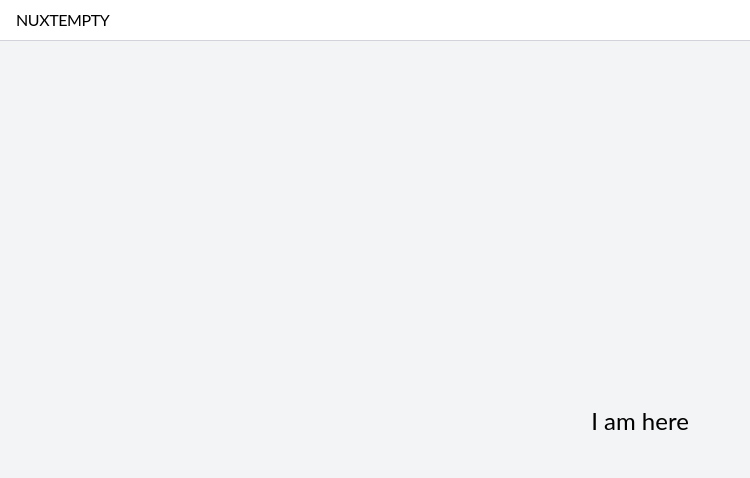
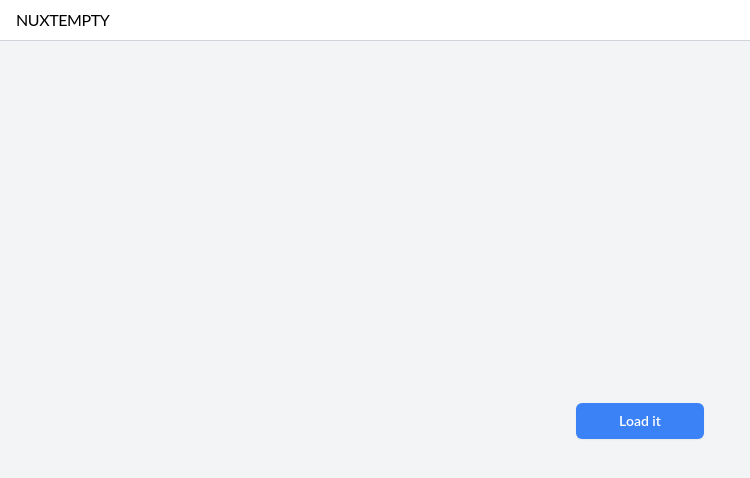
Before and after one commit to srutz/nuxtempty, a Nuxt app: page / in a window 1280 px wide. Shown: the top 478 px of the page, without its empty margins (0-750 px from the left). Built offline with nearby package versions, Linux system fonts and the light colour scheme.

Commit message:
loadingindicator

```diff
--- a/components/LoadingIndicator.vue
+++ /dev/null
@@ -1,16 +0,0 @@
-<template>
-    <div>
-        <div v-if="isLoading" class="text-4xl text-red-300">
-        I am loading ...
-        </div>
-        <slot></slot>
-    </div>
-</template>
-<script setup lang="ts">
-const l = useLoadingIndicator()
-
-const { isLoading } = l
-
-
-
-</script>
--- a/components/SlowLoader.vue
+++ b/components/SlowLoader.vue
@@ -1,6 +1,16 @@
 <template>
-    <div class="text-2xl">I am here</div>
+    <div v-if="isLoading" class="text-4xl">Loading ...</div>
+    <button @click="load">Load it</button>
 </template>
 <script setup lang="ts">
-await new Promise((resolve) => setTimeout(resolve, 5_000))
+const { start, finish, isLoading } = useLoadingIndicator({
+    duration: 5_000,
+})
+
+const load = async () => {
+    start()
+    await new Promise((resolve) => setTimeout(resolve, 5_000))
+    finish()
+}
+
 </script>
--- a/layouts/default.vue
+++ b/layouts/default.vue
@@ -1,5 +1,4 @@
 <template>
     <Menubar></Menubar>
-    <LoadingIndicator />
     <slot></slot>
 </template>
--- a/pages/index.vue
+++ b/pages/index.vue
@@ -1,7 +1,5 @@
 <template>
     <div class="grow h-1 flex flex-col items-center justify-center overflow-hidden">
-        <LoadingIndicator>
-            <SlowLoader />
-        </LoadingIndicator>
+        <SlowLoader />
     </div>
 </template>
```
